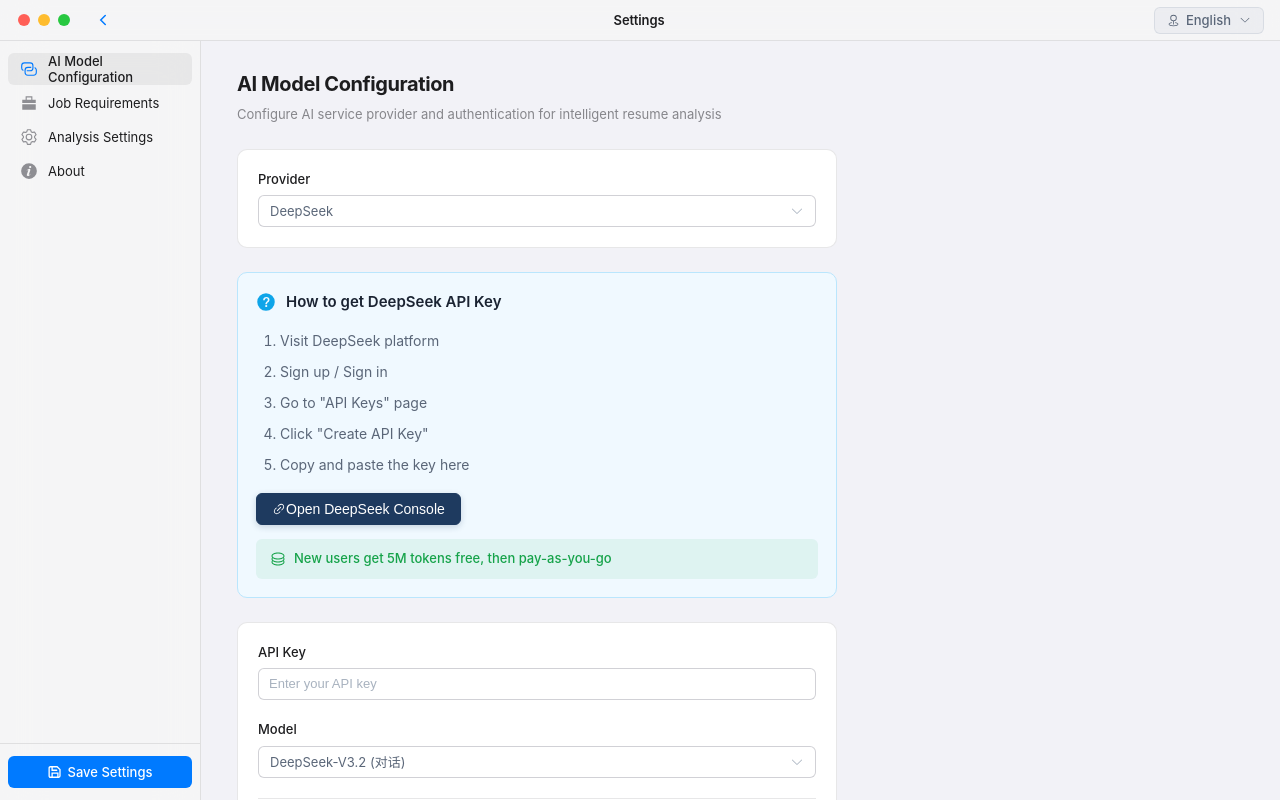
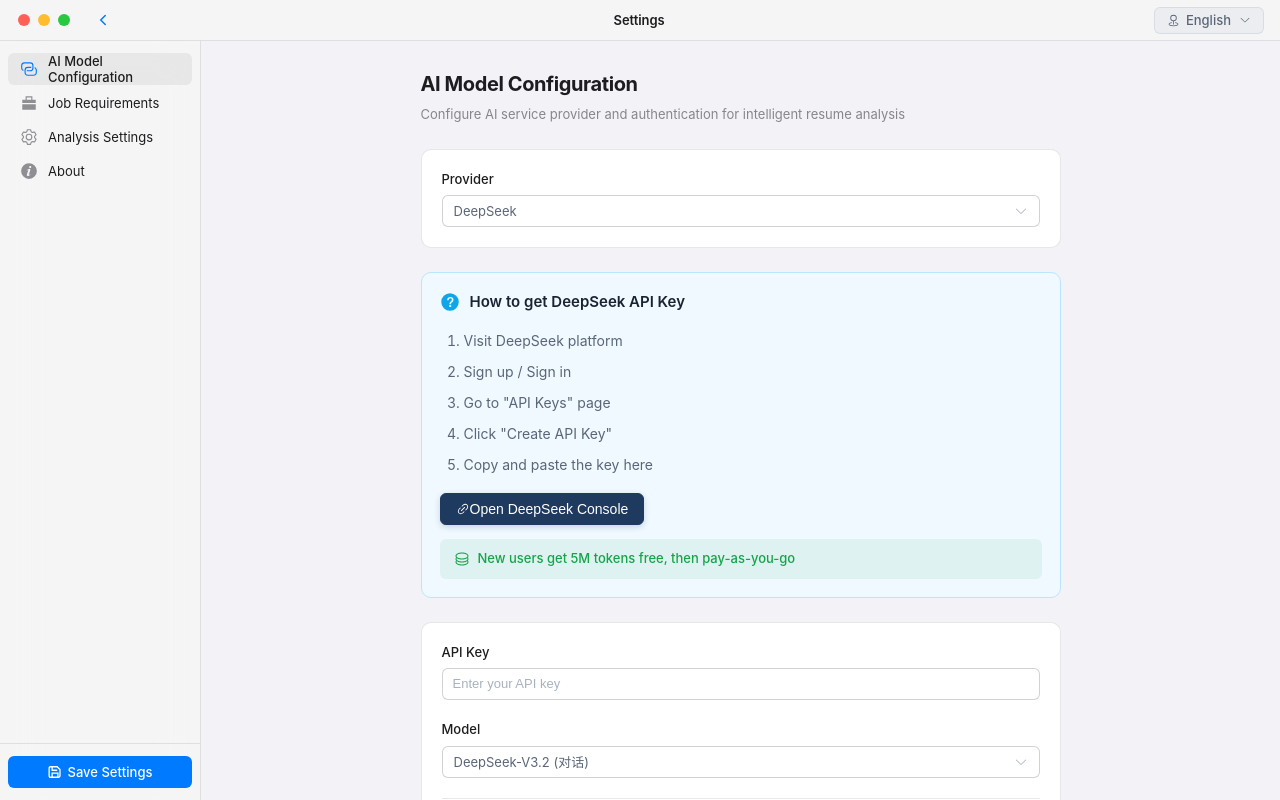
Before and after one commit to 1186258278/TalentLens, a Vue app in the folder frontend/: page /settings in a window 1280 px wide. Built offline with nearby package versions, Linux system fonts and the light colour scheme.

Commit message:
fix: center settings content area, widen max-width to 640px

```diff
--- a/frontend/src/views/SettingsView.vue
+++ b/frontend/src/views/SettingsView.vue
@@ -587,10 +587,13 @@
   overflow-y: auto;
   padding: 28px 36px;
   background: $bg-secondary;
+  display: flex;
+  justify-content: center;
 }
 
 .content-section {
-  max-width: 600px;
+  width: 100%;
+  max-width: 640px;
   animation: fadeSlide 0.25s ease;
 }
 
@@ -789,15 +792,14 @@
 // 关于页面
 .about-section {
   display: flex;
-  align-items: flex-start;
-  justify-content: center;
+  flex-direction: column;
+  align-items: center;
 }
 
 .about-center {
-  max-width: 420px;
+  max-width: 460px;
   width: 100%;
-  margin: 0 auto;
-  padding-top: 20px;
+  padding-top: 10px;
 }
 
 .about-hero {
```
